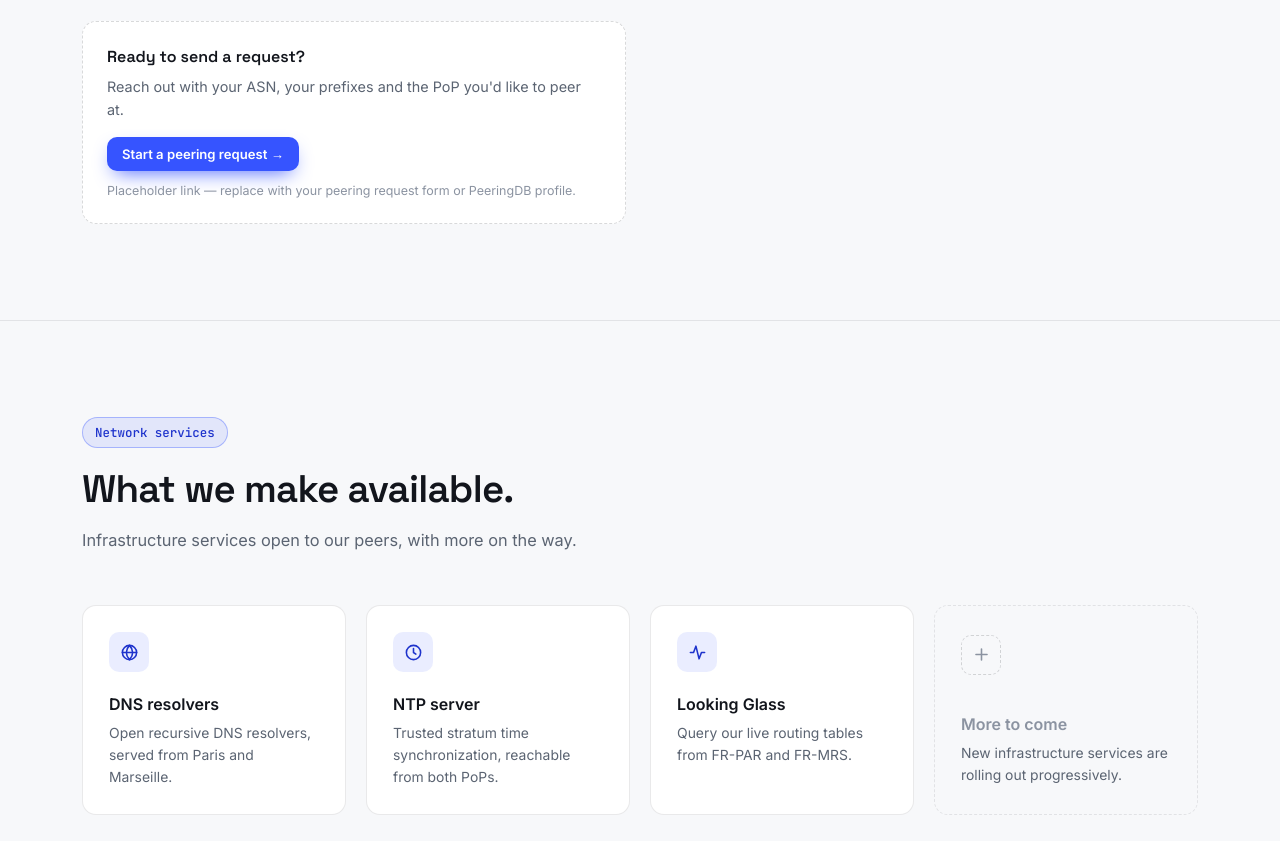
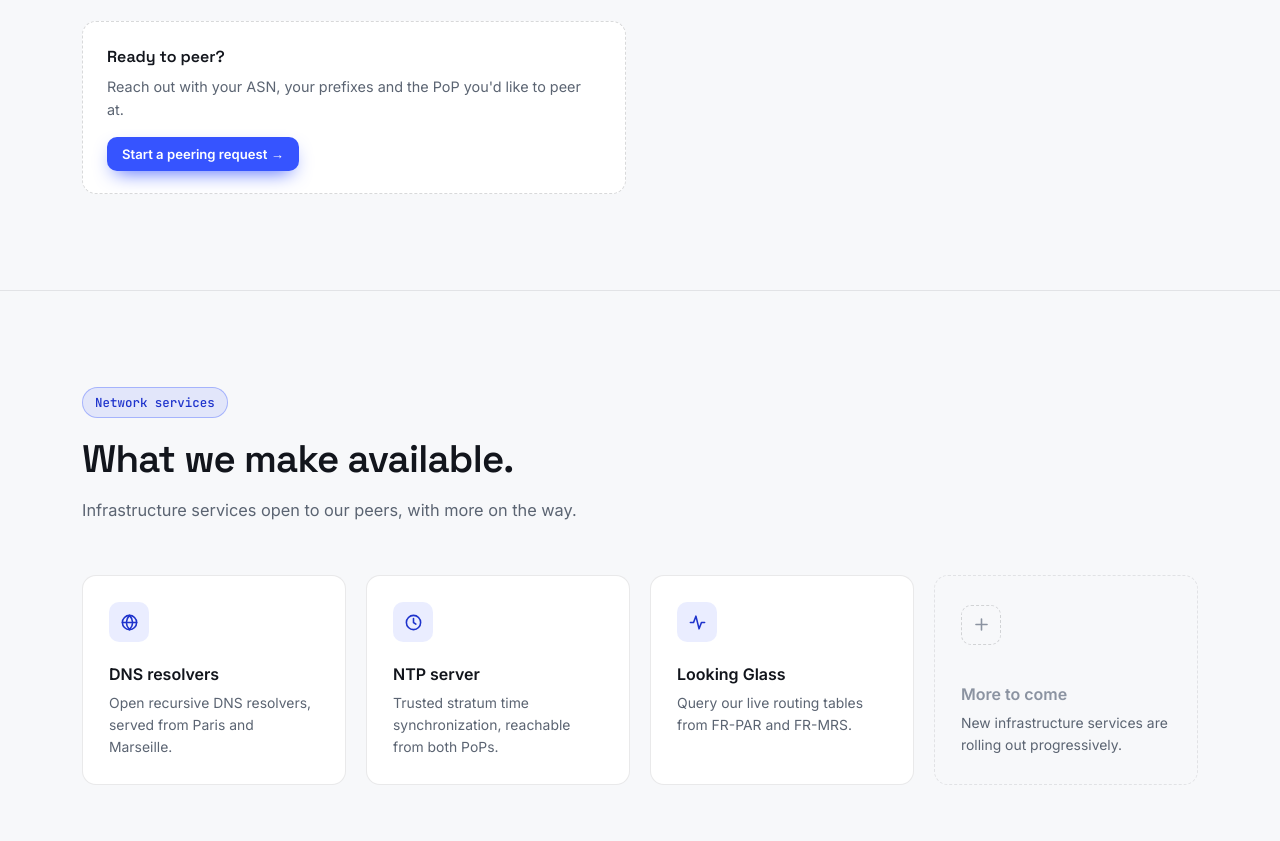
Before and after one commit to LiberaNet-d42/website, a plain HTML site: page index.html in a window 1280 px wide. Shown: the part 2198-3039 px from the top of the page. Drawn offline with Linux system fonts and the light colour scheme.

Commit message:
Update peering request prompts and placeholders in index.html

```diff
--- a/index.html
+++ b/index.html
@@ -155,11 +155,10 @@
                 </ul>
 
                 <div class="peer-cta-box reveal">
-                    <p style="color:var(--ink); font-weight:600; font-family:'Space Grotesk';">Ready to send a request?</p>
+                    <p style="color:var(--ink); font-weight:600; font-family:'Space Grotesk';">Ready to peer?</p>
                     <p style="margin-top:6px; font-size:.9rem;">Reach out with your ASN, your prefixes and the PoP you'd like to peer at.</p>
                     <!-- Need to change when we have the clearnet domain -->
                     <a href="https://peer." class="btn btn-primary btn-sm" style="margin-top:16px;">Start a peering request →</a>
-                    <p class="note">Placeholder link — replace with your peering request form or PeeringDB profile.</p>
                 </div>
             </div>
 
@@ -200,11 +199,13 @@
         </div>
 
         <div class="svc-grid">
+            <!-- Need to change when we have the clearnet domain -->
             <a href="https://dns.liberanet.dn42" class="svc-card reveal">
                 <div class="svc-icon"><svg viewBox="0 0 24 24" fill="none" stroke="currentColor" stroke-width="2" stroke-linecap="round" stroke-linejoin="round"><circle cx="12" cy="12" r="9"/><path d="M3 12h18M12 3c2.5 2.7 4 6 4 9s-1.5 6.3-4 9c-2.5-2.7-4-6-4-9s1.5-6.3 4-9z"/></svg></div>
                 <h4>DNS resolvers <span class="svc-arrow"><svg viewBox="0 0 24 24" fill="none" stroke="currentColor" stroke-width="2" stroke-linecap="round" stroke-linejoin="round"><path d="M5 12h14M13 6l6 6-6 6"/></svg></span></h4>
                 <p>Open recursive DNS resolvers, served from Paris and Marseille.</p>
             </a>
+            <!-- Need to change when we have the clearnet domain -->
             <a href="https://ntp.liberanet.dn42" class="svc-card reveal">
                 <div class="svc-icon"><svg viewBox="0 0 24 24" fill="none" stroke="currentColor" stroke-width="2" stroke-linecap="round" stroke-linejoin="round"><circle cx="12" cy="12" r="9"/><path d="M12 7v5l3 2"/></svg></div>
                 <h4>NTP server <span class="svc-arrow"><svg viewBox="0 0 24 24" fill="none" stroke="currentColor" stroke-width="2" stroke-linecap="round" stroke-linejoin="round"><path d="M5 12h14M13 6l6 6-6 6"/></svg></span></h4>
@@ -233,8 +234,10 @@
                 <h2>Have an ASN and want to peer?</h2>
                 <p>Send us your ASN, your prefixes and the PoP you'd like to peer at — we'll get back to you quickly.</p>
                 <div class="cta-actions">
+                    <!-- Need to change when we have the clearnet domain -->
                     <a href="https://peer.liberanet.dn42" class="btn btn-primary">Start a peering request →</a>
-                    <a href="https://www.peeringdb.com/asn/4242421323" class="btn btn-ghost">View on PeeringDB</a>
+                    <!-- Need to add link when we got it -->
+                    <a href="" class="btn btn-ghost">View on PeeringDB</a>
                 </div>
             </div>
         </div>
```
